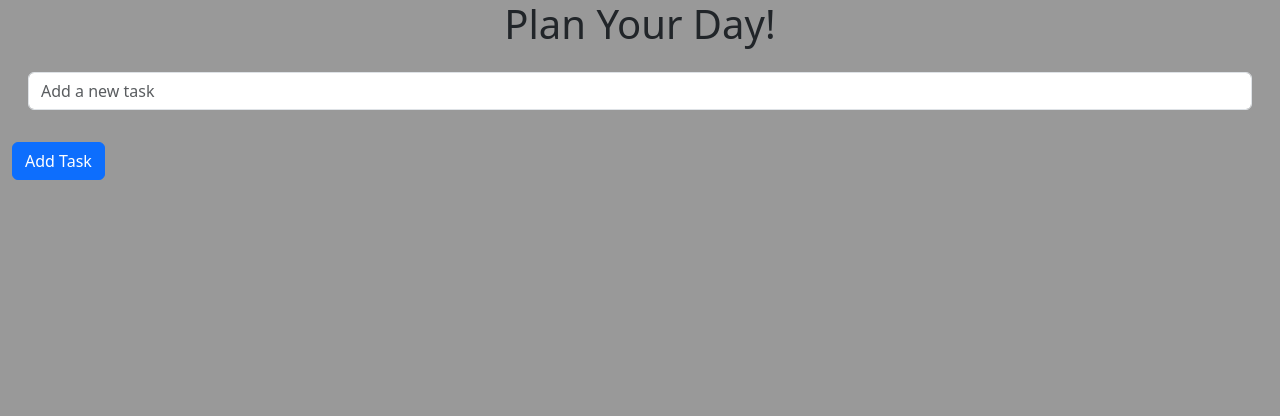
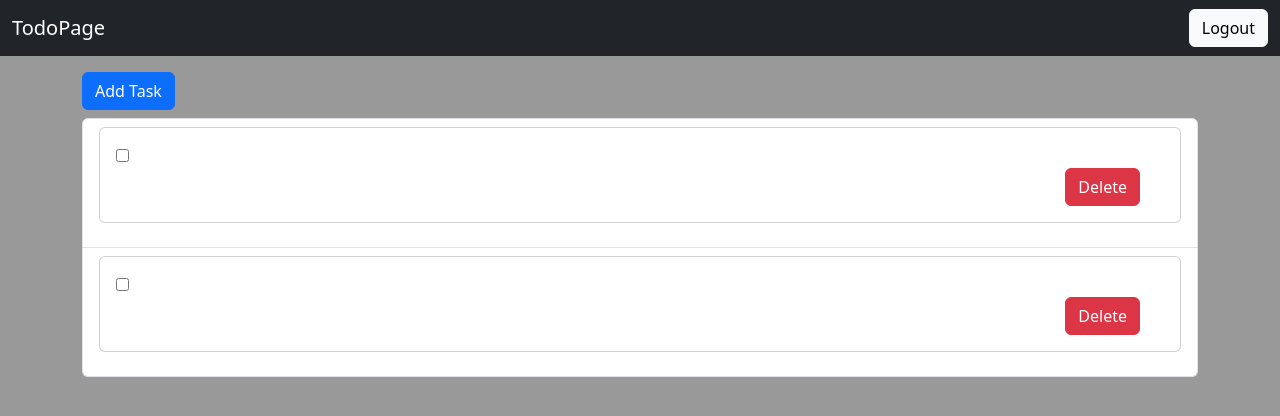
Before and after one commit to VanshiGala/MyDailyPlanner, a React (Create React App) app: page /login in a window 1280 px wide. Both pictures are taken after typing "Sample", "Sample123" into the empty fields and a click on the button "Login". Shown: the top 416 px of the page. Built offline with nearby package versions, Linux system fonts and the light colour scheme.

Commit message:
Few changes made in todopage

```diff
--- a/src/Components/Login.jsx
+++ b/src/Components/Login.jsx
@@ -61,15 +61,19 @@ const Login = ({ setIsLoggedin }) => {
               Login
             </Button>
 
-            <button className='mt-3 size=xxl m-1 ' style={{ width: '2.5em', height: '2.5em' }}>
+            <div
+              className="text-center mt-3"
+              style={{ display: "flex", justifyContent: "space-around" }}>
+              <Button>
                 <BsGoogle />
-            </button>
-            <button className='mt-5 size=xxl m-5' style={{ width: '2.5em', height: '2.5em'}}>
+              </Button>
+              <Button>
                 <BsInstagram />
-            </button>
-            <button className='mt-5 size=xxl m-3'  style={{ width: '2.5em', height: '2.5em'}}>
+              </Button>
+              <Button>
                 <BsPinterest />
-            </button>
+              </Button>
+            </div>
 
           </Form>
         </Col>
--- a/src/Components/TodoPage.jsx
+++ b/src/Components/TodoPage.jsx
@@ -1,73 +1,146 @@
 import React, { useState } from 'react';
-import { Container, Row, Col, Form, FormGroup, Input, Button, ListGroup, ListGroupItem, Label } from 'reactstrap';
+import { Container, Card, CardBody, Row, Col, Button, Modal, ModalHeader, ModalBody, ModalFooter, Input, Navbar, NavbarBrand, Nav, NavItem } from 'reactstrap';
+import { Link } from 'react-router-dom';
 
-const TodoPage = () => {
-  const [tasks, setTasks] = useState([]);
-  const [task, setTask] = useState('');
+// Header with Navbar and Logout Button
+function Header() {
+  return (
+    <Navbar color="dark" dark expand="md">
+      <NavbarBrand href="/">TodoPage</NavbarBrand>
+      <Nav className="ml-auto" navbar>
+        <NavItem>
+          <Link to="/login">
+            <Button color="light">Logout</Button>
+          </Link>
+        </NavItem>
+      </Nav>
+    </Navbar>
+  );
+}
 
-  const handleAddTask = (e) => {
-    e.preventDefault();
-    if (task.trim()) {
-      setTasks([...tasks, { text: task, completed: false }]);
-      setTask('');
+// Todo Item Component
+function TodoItem({ todo, onDelete, onComplete }) {
+  return (
+    <li className="list-group-item">
+    <Card className="mb-3">
+      <CardBody>
+        <Row className="align-items-center">
+          {/* Checkbox to mark complete */}
+          <Col xs="auto">
+            <input type="checkbox" checked={todo.completed} onChange={() => onComplete(todo.id)} />
+          </Col>
+
+          {/* Task text, truncate if too long */}
+          <Col>
+             <span style={{ textDecoration: todo.completed ? 'line-through' : 'none' }}>
+              {todo.text.length > 50 ? `${todo.text.substring(0, 50)}...` : todo.text}
+            </span>
+          </Col>
+
+          {/* Delete Button */}
+          <Row className="justify-content-end">
+          <Col xs="auto">
+            <Button color="danger" onClick={() => onDelete(todo.id)} >
+              Delete
+            </Button>
+          </Col>
+          </Row>
+        </Row>
+      </CardBody>
+    </Card>
+    </li>
+  );
+}
+
+// Main TodoApp Component
+function TodoApp() {
+  const [todos, setTodos] = useState([
+    { id: 1, text: '', completed: false },
+    { id: 2, text: '', completed: false },
+  ]);
+  const [modal, setModal] = useState(false);
+  const [newTodo, setNewTodo] = useState('');
+
+  // Toggle modal visibility
+  const toggleModal = () => setModal(!modal);
+
+  // Add a new task
+  const saveTodo = () => {
+    if (newTodo.trim()) {
+      const newTask = { id: todos.length + 1, text: newTodo, completed: false };
+      setTodos([...todos, newTask]);
+      setNewTodo('');
+      toggleModal();
     }
   };
 
-  const handleToggleTask = (index) => {
-    const newTasks = tasks.map((t, i) =>
-      i === index ? { ...t, completed: !t.completed } : t
-    );
-    setTasks(newTasks);
+  // Delete a task
+  const deleteTodo = (id) => {
+    setTodos(todos.filter((todo) => todo.id !== id));
   };
 
-  const handleDeleteTask = (index) => {
-    const newTasks = tasks.filter((_, i) => i !== index);
-    setTasks(newTasks);
+  // Mark task as completed
+  const completeTodo = (id) => {
+    setTodos(
+      todos.map((todo) =>
+        todo.id === id ? { ...todo, completed: !todo.completed } : todo
+      )
+    );
   };
 
   return (
-    <Container fluid className="mt-0"style={{ backgroundColor: '#999999', minHeight:'100vh'}}>
-      <h1 className='text-center'>Plan Your Day!</h1>
-      <Form onSubmit={handleAddTask}>
+    <div fluid style={{ backgroundColor: '#999999', minHeight:'100vh'}}>
+      <Header />
+      <Container >
+        {/* Add Task Button */}
+        <Row className="justify-content-start">
+          <Col md="12" >
+            <Button color="primary" onClick={toggleModal} className="mt-3 mb-2">
+              Add Task
+            </Button>
+          </Col>
+        </Row>
 
-        <FormGroup className='p-3'>
+         {/* Ordered List of Todos using Grid */}
+        <ol className="list-group">
+          {todos.map((todo, index) => (
+            <TodoItem
+              key={todo.id}
+              todo={todo}
+              index={index}
+              onDelete={deleteTodo}
+              onComplete={completeTodo}
+            />
+          ))}
+        </ol>
+      </Container>
+
+      {/* Modal for Adding a New Task */}
+      <Modal isOpen={modal} toggle={toggleModal}>
+        <ModalHeader toggle={toggleModal}>Add New Task</ModalHeader>
+        <ModalBody>
+        <ol className="list-group">
+            <Col md='2'>
           <Input
             type="text"
-            placeholder="Add a new task"
-            value={task}
-            onChange={(e) => setTask(e.target.value)}
-            required
+            placeholder="Enter task details..."
+            value={newTodo}
+            onChange={(e) => setNewTodo(e.target.value)}
           />
-        </FormGroup>
+            </Col>
+        </ol>
+        </ModalBody>
+        <ModalFooter>
+          <Button color="primary" onClick={saveTodo}>
+            Save
+          </Button>
+          <Button color="secondary" onClick={toggleModal}>
+            Cancel
+          </Button>
+        </ModalFooter>
+      </Modal>
+    </div>
+  );
+}
 
-        <Button color="primary" type="submit">Add Task</Button>
-      </Form>
-      <Row className="mt-2">
-        <Col xs='4'>
-          <ListGroup>
-            {tasks.map((task, index) => (
-              <ListGroupItem key={index} className="d-flex justify-content-between align-items-center">
-                <div>
-                  <Input
-                    type="checkbox"
-                    checked={task.completed}
-                    onChange={() => handleToggleTask(index)}
-                    aria-label="Checkbox for task completion"
-                  />
-                  <Label className={task.completed ? 'completed' : ''} style={{ textDecoration: task.completed ? 'line-through' : 'none' }}>
-                    {task.text}
-                  </Label>
-                </div>
-                <Button color="danger" onClick={() => handleDeleteTask(index)} size="sm">
-                  Delete
-                </Button>
-              </ListGroupItem>
-            ))}
-          </ListGroup>
-        </Col>
-      </Row>
-    </Container>
-  );
-};
-
-export default TodoPage;
+export default TodoApp;
```
